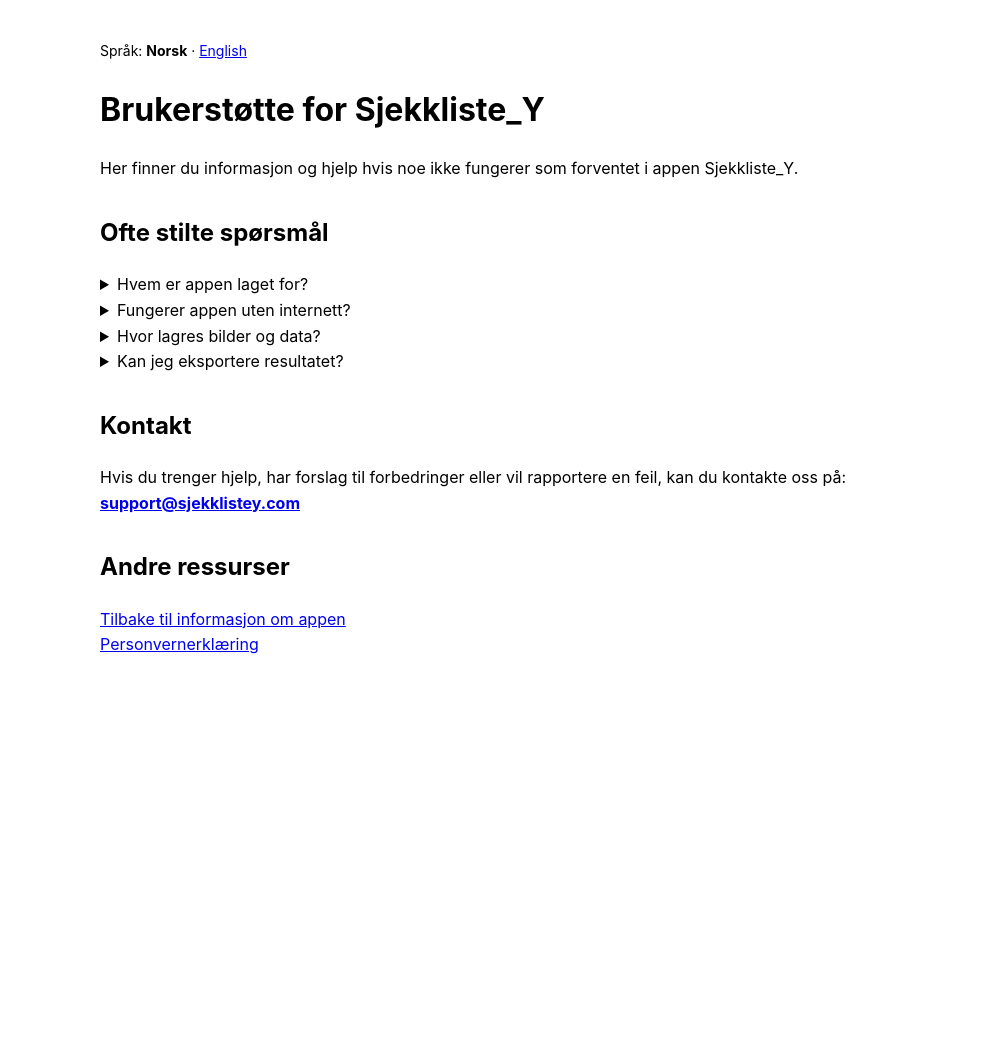
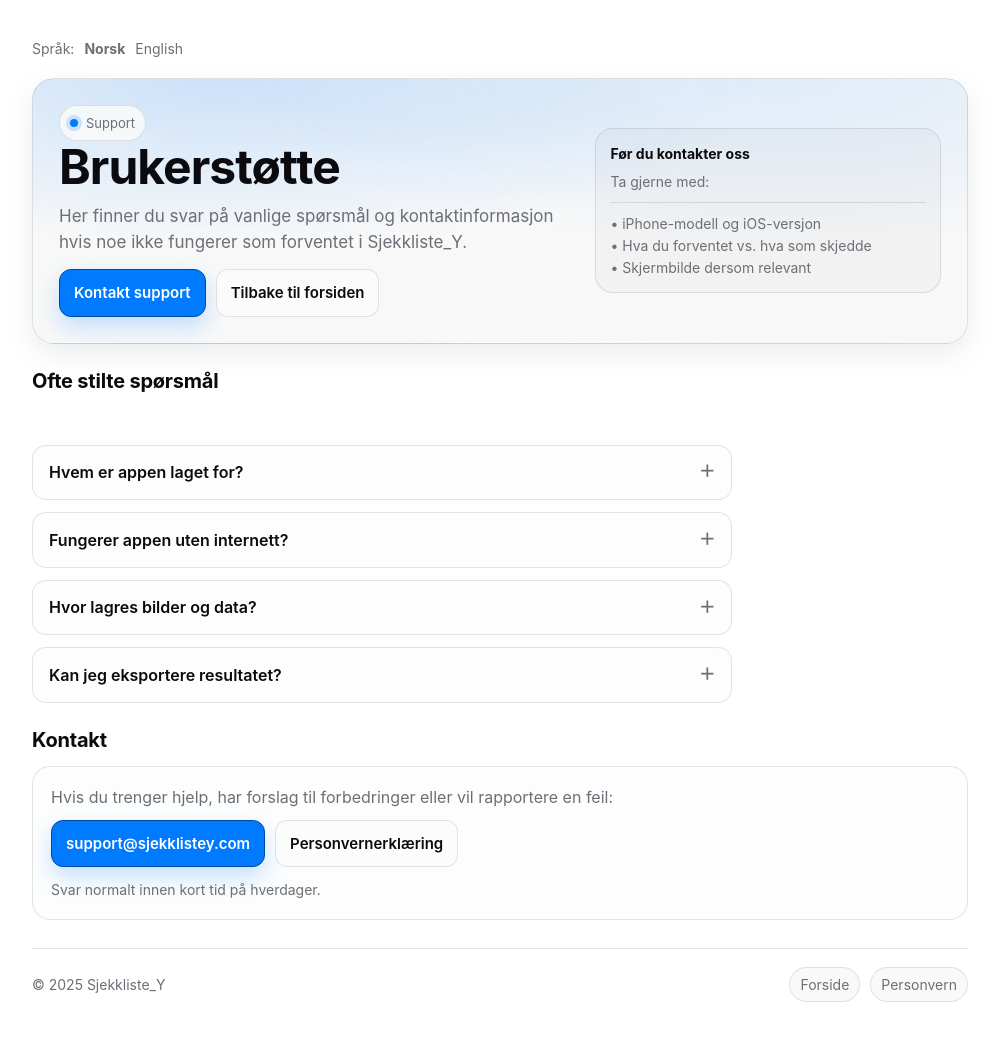
Before and after one commit to ericadolfsen-ctrl/sjekkliste_privacy, a plain HTML site: page support.html in a window 1280 px wide. Shown: the whole page, without its empty margins (140-1139 px from the left). Before the commit the page ends 800 px from the top, so only its background shows below. Drawn offline with Linux system fonts and the light colour scheme.

Commit message:
Update support.html

```diff
--- a/support.html
+++ b/support.html
@@ -1,36 +1,59 @@
 <!DOCTYPE html>
 <html lang="nb">
 <head>
-    <meta charset="UTF-8">
-    <meta name="viewport" content="width=device-width, initial-scale=1.0">
+  <meta charset="UTF-8" />
+  <meta name="viewport" content="width=device-width, initial-scale=1.0" />
   <title>Sjekkliste_Y – Brukerstøtte</title>
-    <style>
-        body {
-            font-family: -apple-system, BlinkMacSystemFont, sans-serif;
-            margin: 40px auto;
-            max-width: 800px;
-            line-height: 1.6;
-        }
-        h1 { font-size: 32px; }
-        h2 { margin-top: 32px; }
-    </style>
+  <meta name="description" content="Brukerstøtte for Sjekkliste_Y: ofte stilte spørsmål, kontakt og ressurser." />
+
+  <meta name="color-scheme" content="light dark" />
+  <link rel="stylesheet" href="styles.css" />
 </head>
+
 <body>
+  <div class="wrap">
+    <header class="topbar">
+      <div class="lang" aria-label="Språkvalg">
+        <span>Språk:</span>
+        <strong>Norsk</strong>
+        <a href="support_en.html" lang="en">English</a>
+      </div>
+    </header>
 
-<div style="font-size:14px;margin-bottom:16px;">
-    Språk: <strong>Norsk</strong> · <a href="support_en.html">English</a>
+    <main>
+      <section class="hero" aria-label="Brukerstøtte">
+        <div class="hero-grid">
+          <div>
+            <div class="badge"><span class="dot" aria-hidden="true"></span> Support</div>
+            <h1>Brukerstøtte</h1>
+            <p class="lead">
+              Her finner du svar på vanlige spørsmål og kontaktinformasjon hvis noe ikke fungerer som forventet i Sjekkliste_Y.
+            </p>
+
+            <div class="cta-row">
+              <a class="btn btn-primary" href="mailto:support@sjekklistey.com?subject=Sjekkliste_Y%20Support">Kontakt support</a>
+              <a class="btn btn-secondary" href="index.html">Tilbake til forsiden</a>
+            </div>
           </div>
 
-<h1>Brukerstøtte for Sjekkliste_Y</h1>
+          <div class="media" aria-label="Ressurser">
+            <div class="shot">
+              <strong style="color:var(--text); display:block; margin-bottom:6px;">Før du kontakter oss</strong>
+              Ta gjerne med:
+              <div style="margin-top:10px; border-top:1px solid var(--line); padding-top:10px; color:var(--muted);">
+                • iPhone-modell og iOS-versjon<br>
+                • Hva du forventet vs. hva som skjedde<br>
+                • Skjermbilde dersom relevant
+              </div>
+            </div>
+          </div>
+        </div>
+      </section>
 
-<p>
-    Her finner du informasjon og hjelp hvis noe ikke fungerer som forventet i appen
-    Sjekkliste_Y.
-</p>
+      <section class="section" aria-label="Ofte stilte spørsmål">
+        <h2>Ofte stilte spørsmål</h2>
 
         <section class="faq">
-  <h2>Ofte stilte spørsmål</h2>
-
           <details>
             <summary>Hvem er appen laget for?</summary>
             <p>
@@ -42,46 +65,59 @@
           <details>
             <summary>Fungerer appen uten internett?</summary>
             <p>
-      Ja. Selve sjekklisten fungerer uten nett. Internett kreves kun dersom du
-      vil dele eller lagre PDF-rapporten i eksterne tjenester.
+              Ja. Selve sjekklisten fungerer uten nett. Internett kreves kun dersom du vil dele
+              eller lagre PDF-rapporten i eksterne tjenester.
             </p>
           </details>
 
           <details>
             <summary>Hvor lagres bilder og data?</summary>
             <p>
-      Alle bilder og notater lagres lokalt på enheten din. Ingen data sendes til
-      eksterne servere.
+              Alle bilder og notater lagres lokalt på enheten din. Ingen data sendes til eksterne servere.
             </p>
           </details>
 
           <details>
             <summary>Kan jeg eksportere resultatet?</summary>
             <p>
-      Ja. Appen genererer en fullstendig PDF-rapport som kan lagres eller deles
-      direkte fra mobilen.
+              Ja. Appen genererer en fullstendig PDF-rapport som kan lagres eller deles direkte fra mobilen.
             </p>
           </details>
         </section>
+      </section>
 
+      <section class="section" aria-label="Kontakt">
+        <h2>Kontakt</h2>
+        <div class="card">
+          <p style="margin-bottom: 10px;">
+            Hvis du trenger hjelp, har forslag til forbedringer eller vil rapportere en feil:
+          </p>
 
-<h2>Kontakt</h2>
-<p>
-    Hvis du trenger hjelp, har forslag til forbedringer eller vil rapportere en feil,
-    kan du kontakte oss på:
-    <strong>
-  <a href="mailto:support@sjekklistey.com?subject=Sjekkliste_Y%20Support">
+          <div class="cta-row" style="margin-top: 0;">
+            <a class="btn btn-primary" href="mailto:support@sjekklistey.com?subject=Sjekkliste_Y%20Support">
               support@sjekklistey.com
             </a>
-</strong>
+            <a class="btn btn-secondary" href="privacy.html">Personvernerklæring</a>
+          </div>
 
+          <p style="margin-top: 12px; margin-bottom: 0; font-size: 14px; color: var(--muted);">
+            Svar normalt innen kort tid på hverdager.
           </p>
+        </div>
+      </section>
 
-<h2>Andre ressurser</h2>
-<p>
-    <a href="index.html">Tilbake til informasjon om appen</a><br>
-    <a href="privacy.html">Personvernerklæring</a>
-</p>
+      <footer>
+        <div>© <span id="year"></span> Sjekkliste_Y</div>
+        <nav aria-label="Hurtiglenker">
+          <a href="index.html">Forside</a>
+          <a href="privacy.html">Personvern</a>
+        </nav>
+      </footer>
+    </main>
+  </div>
 
+  <script>
+    document.getElementById("year").textContent = new Date().getFullYear();
+  </script>
 </body>
 </html>
```
Lines whose indentation alone changed are shown as unchanged.
